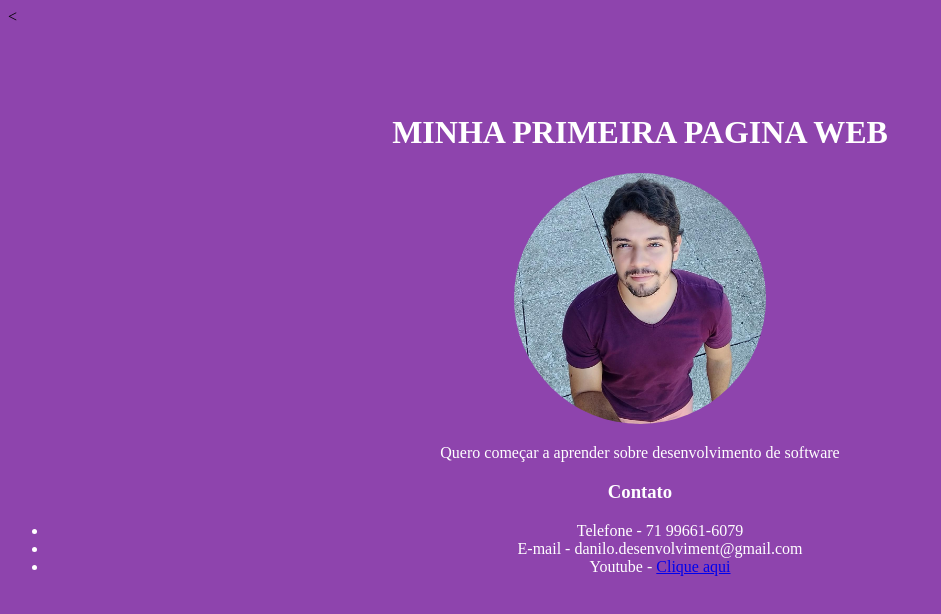
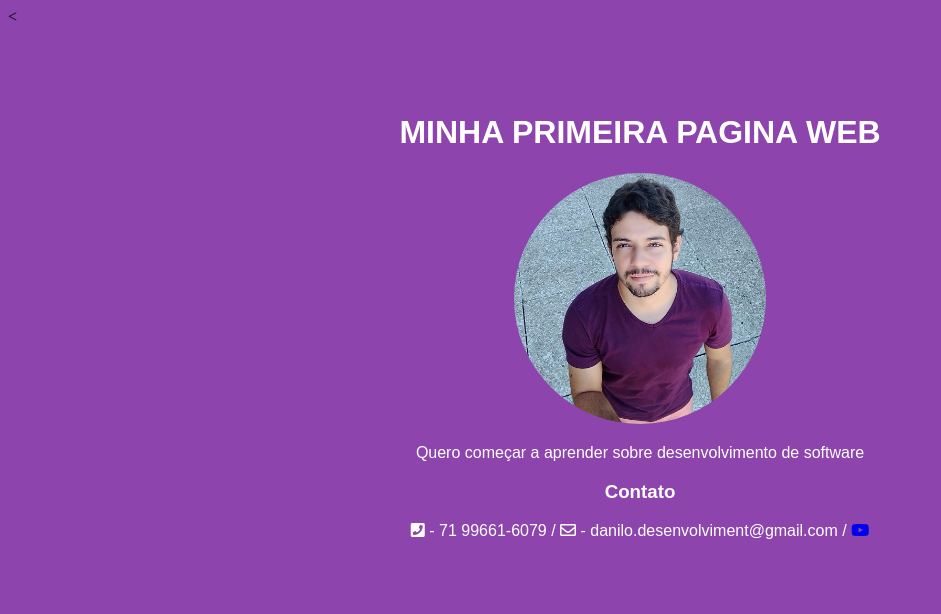
Before and after one commit to ZarakiDanzinho/primeira-atividade, a plain HTML site: page index.html in a window 1280 px wide. Shown: the whole page, without its empty margins (0-941 px from the left). Drawn offline with Linux system fonts and the light colour scheme; a web font is replaced by a local one.

Commit message:
configurações

```diff
--- a/index.html
+++ b/index.html
@@ -5,18 +5,33 @@
     <<meta name="author" content="Danilo Souza">
     <meta name="description" content="Primeira atividade do universo frontend">
     <title>Danilo Souza</title>
+    <link rel="stylesheet" href="https://use.fontawesome.com/releases/v5.5.0/css/all.css" integrity="sha384-B4dIYHKNBt8Bc12p+WXckhzcICo0wtJAoU8YZTY5qE0Id1GSseTk6S+L3BlXeVIU" crossorigin="anonymous">
     <link rel="stylesheet" href="style.css">
+    <link href="https://fonts.googleapis.com/css?family=Text+Me+One" rel="stylesheet">
+    <link rel="shortcut icon" href="favicon.ico" type="image/x-icon">
+    <link rel="icon" href="favicon.ico" type="image/x-icon">
   </head>
-  <body class="cor-fundo">
-    <header class="intro">
+  <!-- Global site tag (gtag.js) - Google Analytics -->
+  <script async src="https://www.googletagmanager.com/gtag/js?id=UA-130171069-1"></script>
+  <script>
+    window.dataLayer = window.dataLayer || [];
+    function gtag(){dataLayer.push(arguments);}
+    gtag('js', new Date());
+
+    gtag('config', 'UA-130171069-1');
+  </script>
+  <body class="cor-fundo" >
+    <header class="intro texto-fonte">
       <h1>MINHA PRIMEIRA PAGINA WEB</h1>
       <img src="fotofacebook.jpg" alt="Foto para testes ">
       <p> Quero começar a aprender sobre desenvolvimento de software </p>
       <h3>Contato</h3>
-      <ul>
-      <li>Telefone - 71 99661-6079</li>
-      <li>E-mail - danilo.desenvolviment@gmail.com </li>
-      <li>Youtube - <a target="_blank" href="https://www.youtube.com/channel/UCZtLG5JTOf8zlp2eGxzoqKA">Clique aqui </a></li>
+      <ul class="lista-linha">
+      <li><i class="fas fa-phone-square"></i> - 71 99661-6079</li>
+      <li> / </li>
+      <li><i class="far fa-envelope"></i> - danilo.desenvolviment@gmail.com </li>
+      <li> / </li>
+      <li><a target="_blank" href="https://www.youtube.com/channel/UCZtLG5JTOf8zlp2eGxzoqKA"><i class="fab fa-youtube"></i></a></li>
     </header>
     </ul>
   </body>
--- a/style.css
+++ b/style.css
@@ -13,3 +13,16 @@
   max-width: 20%;
   max-height: 20%;
 }
+
+.lista-linha {
+  padding-left: 0;
+  list-style: none;
+}
+
+.lista-linha li{
+  display: inline-block;
+}
+
+.texto-fonte  {
+  font-family: 'Text Me One', sans-serif;
+}
```
